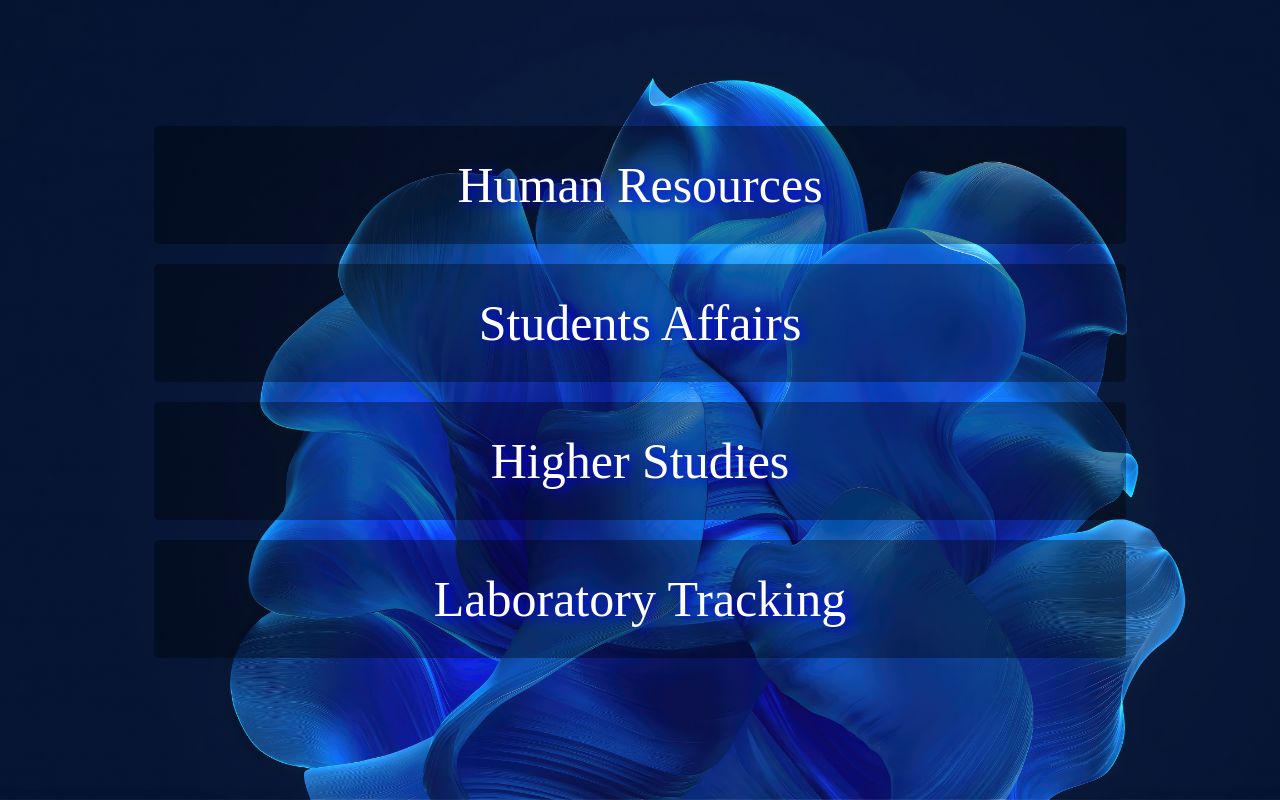
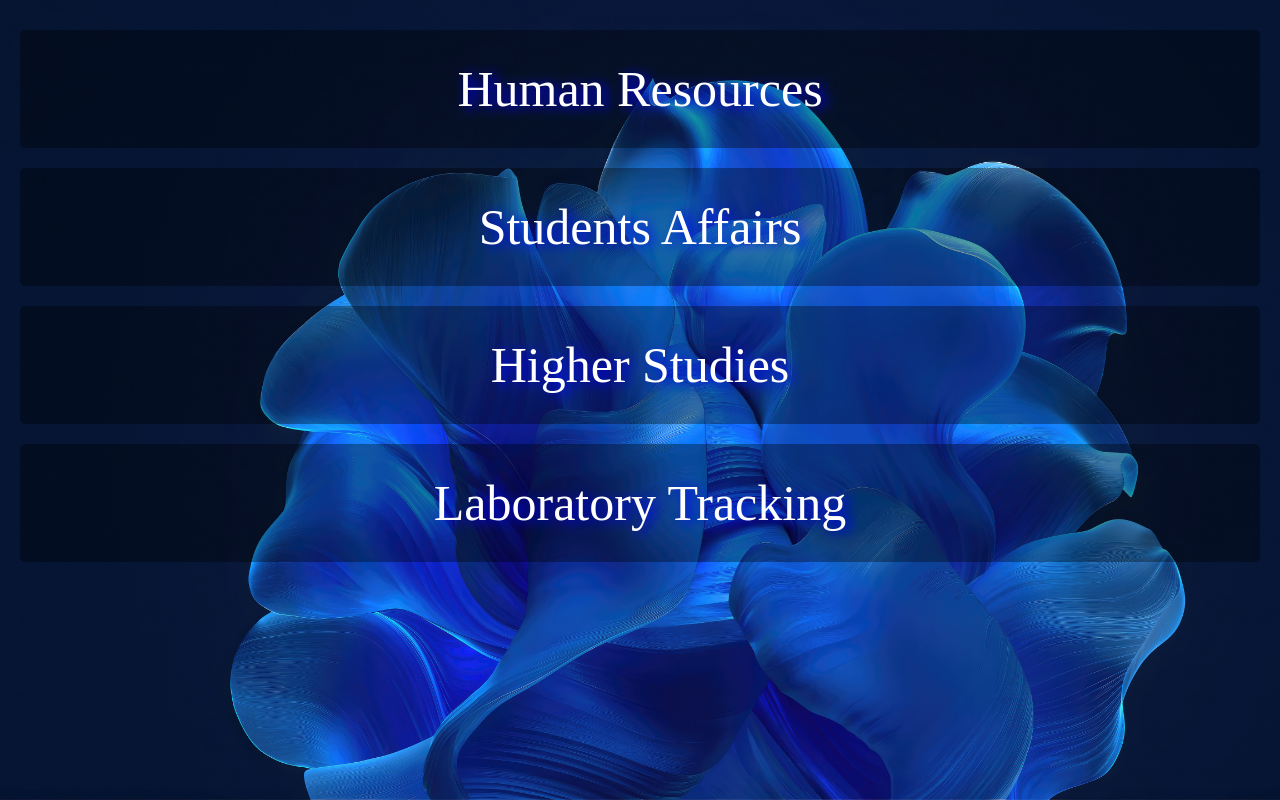
Before and after one commit to mariomalak1/LaboratoryWebProject, a Django app: page / in a window 1280 px wide. Run offline with Django 4.2, Linux system fonts and the light colour scheme.

Commit message:
solve issue in design in all projects

```diff
--- a/static/css/AP.css
+++ b/static/css/AP.css
@@ -1,11 +1,13 @@
+*{
+  margin: 0;
+}
+
 body {
     background-image: url("../../../static/imgs/interact-abstract-5k-lb.jpg");
     background-size: cover;
     background-attachment: fixed;
-
 }
 div div{
-
     font-size: 50px;
     margin: 20px;
     background-color: rgb(0 0 0 / 35%);
@@ -15,14 +17,12 @@ div div{
     text-align: center ;
 }
 .mainclass {
-    width: 80%;
-    margin: auto;
-    margin-top:10% ;
     text-shadow: 5px 2px 12px blue;
+    height: 640px;
+    padding-top: 10px;
 }
 a {
     color: white;
     text-shadow: 5 1 0 blue;
     text-decoration: none;
-
 }
--- a/static/css/main.css
+++ b/static/css/main.css
@@ -241,8 +241,6 @@ label {
   height: 30px;
   transition-duration: 5ms;
   margin-top: 10px;
-
-
 }
 
 .buttonall {
@@ -250,8 +248,6 @@ label {
 }
 
 .button:hover {
-
-
   background: rgba(0, 42, 255, 0.964);
   color: white !important;
 }
```
